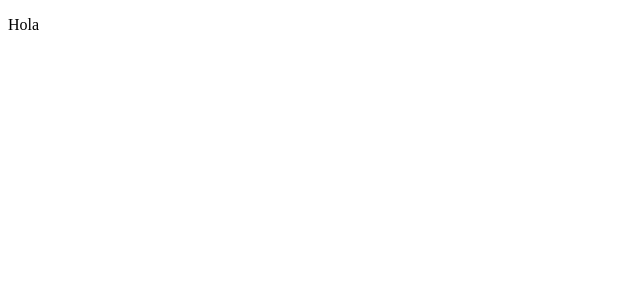
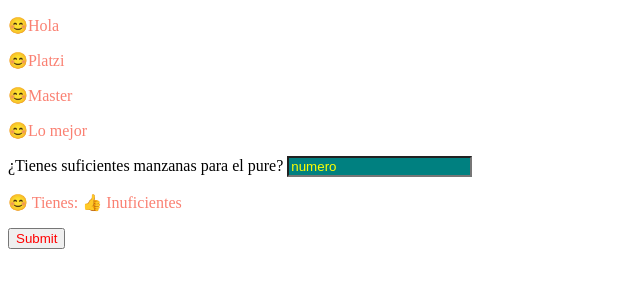
Before and after one commit to Oskura/proyectoDemo, a plain HTML site: page selectorees3.html in a window 1280 px wide. Shown: the whole page, without its empty margins (0-640 px from the left). Drawn offline with Linux system fonts and the light colour scheme.

Commit message:
Mas estilos

```diff
--- a/selectorees3.html
+++ b/selectorees3.html
@@ -6,12 +6,65 @@
     <meta name="viewport" content="width=device-width, initial-scale=1.0">
     <title>Document</title>
     <style>
-        p:hover{
+        p{
+            color: salmon;
+        }
 
+        p::first-letter{
+            color: teal;
+        }
+
+        p::before{
+            content: "😊";
+        }
+        p:hover::before{
+            content: "😎";
+        }
+
+        div p:nth-child(2):hover{
+            color: violet;
+        }
+
+        ::placeholder{
+            color: yellow;
+        }
+
+        input:in-range{
+            background-color: teal;
+        }
+
+        input:out-of-range{
+            background-color: tomato;
+        }
+
+        input:in-range + p::after{
+            content: '👍 Inuficientes';
+        }
+
+        input:out-of-range + p::after{
+            content: '😢 Suficientes'
+        }
+
+        button{
+            color: red;
         }
     </style>
 </head>
 <body>
     <p>Hola</p>
+    <div>
+        <p>Platzi</p>
+        <p>Master</p>
+        <p>Lo mejor</p>
+    </div>
+
+    <label for="apples">¿Tienes suficientes manzanas para el pure?</label>
+    <input type="number" name="apples" id="apples" min="10" placeholder="numero">
+    <p>
+        Tienes:
+    </p>
+
+    <button>Submit</button>
+
 </body>
 </html>
```
Also changed, not shown: selectores1.html (+20 -2 lines), selectores2.html (+1 -0 lines).
